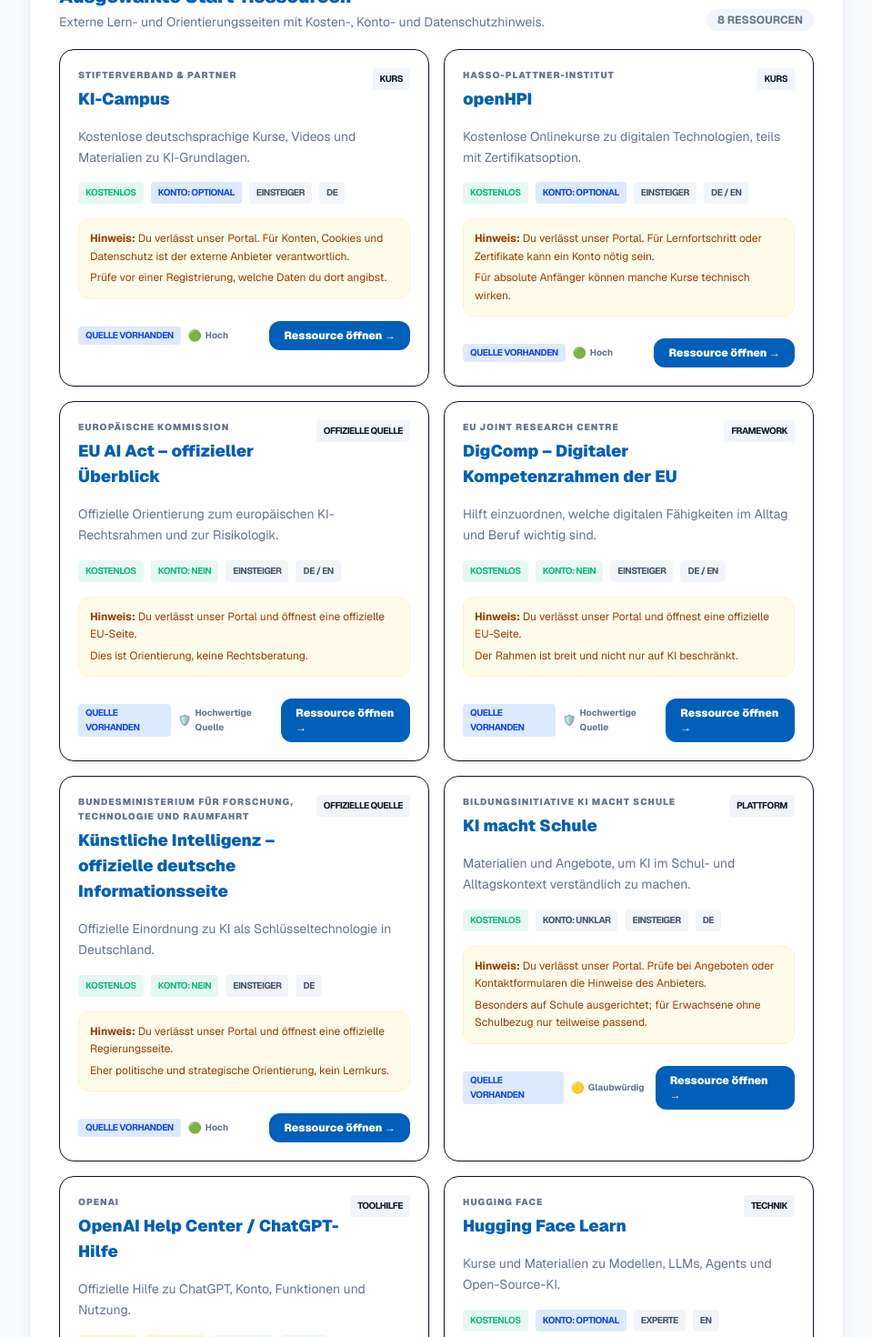
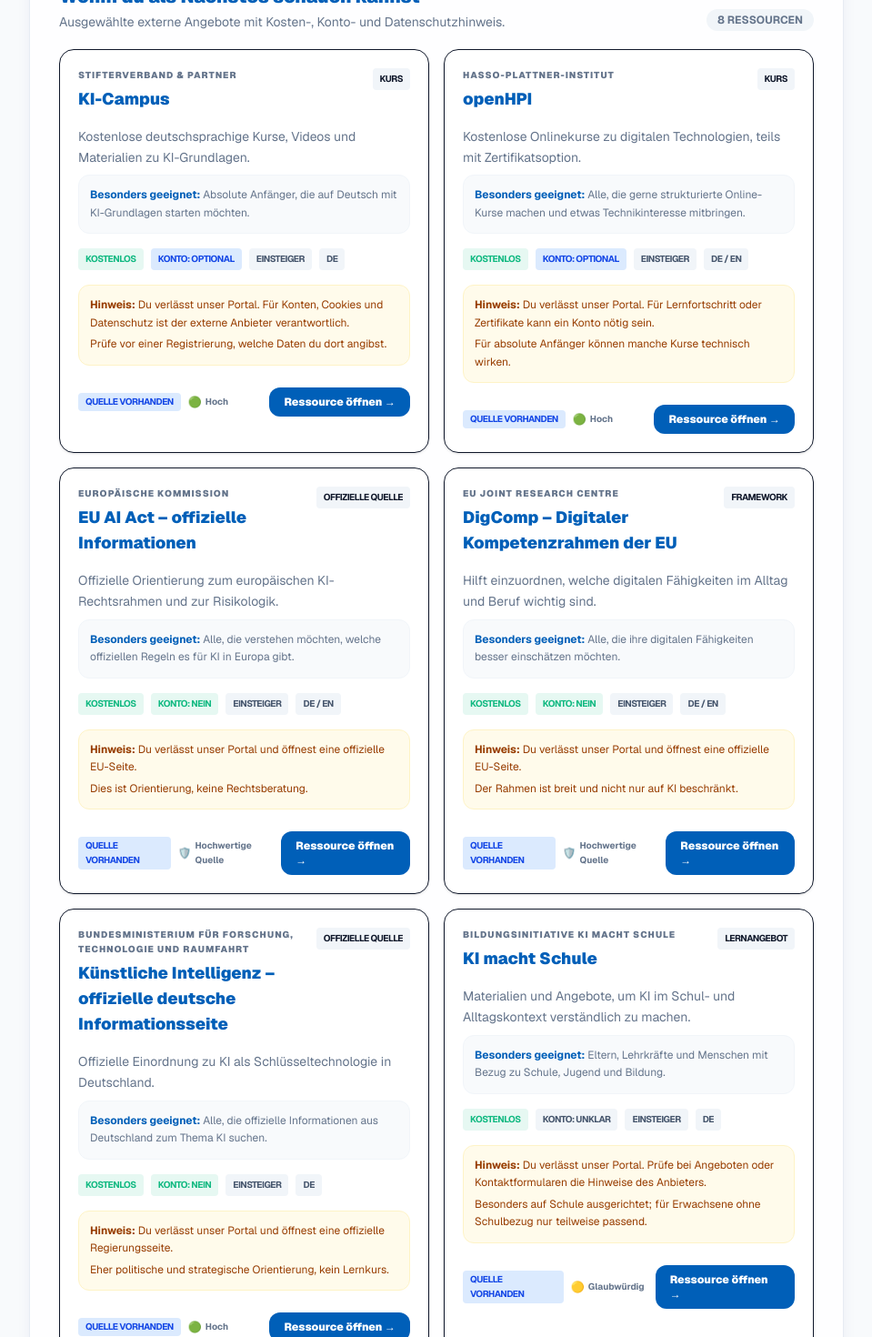
Before and after one commit to smartlivingberlin/ki-lernportal-nim, a Next.js app in the folder apps/web/: page / in a window 1280 px wide. Shown: the part 1200-2670 px from the top of the page at 91% size, without its empty margins (304-1263 px from the left). Built offline with nearby package versions, Linux system fonts and the light colour scheme.

Commit message:
fix: improve resource card beginner copy

```diff
--- a/apps/web/src/app/page.tsx
+++ b/apps/web/src/app/page.tsx
@@ -185,9 +185,9 @@
             <div className="mt-8 pt-6 border-t border-nim-border/70">
               <div className="flex flex-col md:flex-row md:items-end justify-between gap-3 mb-5">
                 <div>
-                  <h4 className="text-xl font-black text-nim-primary">Ausgewählte Start-Ressourcen</h4>
+                  <h4 className="text-xl font-black text-nim-primary">Wohin du als Nächstes schauen kannst</h4>
                   <p className="text-sm text-nim-secondary mt-1">
-                    Externe Lern- und Orientierungsseiten mit Kosten-, Konto- und Datenschutzhinweis.
+                    Ausgewählte externe Angebote mit Kosten-, Konto- und Datenschutzhinweis.
                   </p>
                 </div>
                 <span className="text-xs font-bold text-nim-secondary uppercase bg-slate-100 px-3 py-1 rounded-full w-fit">
@@ -477,7 +477,12 @@
         </span>
       </div>
 
-      <p className="text-sm leading-relaxed text-nim-secondary">{resource.benefit}</p>
+      <div className="space-y-2">
+        <p className="text-sm leading-relaxed text-nim-secondary">{resource.benefit}</p>
+        <p className="text-xs leading-relaxed text-nim-secondary bg-slate-50 border border-slate-100 rounded-xl p-3">
+          <span className="font-bold text-nim-primary">Besonders geeignet:</span> {resource.targetAudience}
+        </p>
+      </div>
 
       <div className="flex flex-wrap gap-2 text-[10px] font-bold uppercase tracking-tighter">
         <span className={`${costClass} px-2 py-1 rounded`}>{resource.costStatus}</span>
--- a/apps/web/src/data/resources.ts
+++ b/apps/web/src/data/resources.ts
@@ -18,7 +18,7 @@
     languages: ['de'],
     costStatus: CostStatus.Free,
     accountRequired: AccountRequirement.Optional,
-    targetAudience: 'Anfänger, Lehrende und alle, die KI verständlich lernen möchten.',
+    targetAudience: 'Absolute Anfänger, die auf Deutsch mit KI-Grundlagen starten möchten.',
     difficulty: DifficultyLevel.Beginner,
     benefit: 'Kostenlose deutschsprachige Kurse, Videos und Materialien zu KI-Grundlagen.',
     privacyNote: 'Du verlässt unser Portal. Für Konten, Cookies und Datenschutz ist der externe Anbieter verantwortlich.',
@@ -37,7 +37,7 @@
     languages: ['de', 'en'],
     costStatus: CostStatus.Free,
     accountRequired: AccountRequirement.Optional,
-    targetAudience: 'Lernende mit Interesse an Digitalisierung, Informatik und KI.',
+    targetAudience: 'Alle, die gerne strukturierte Online-Kurse machen und etwas Technikinteresse mitbringen.',
     difficulty: DifficultyLevel.Beginner,
     benefit: 'Kostenlose Onlinekurse zu digitalen Technologien, teils mit Zertifikatsoption.',
     privacyNote: 'Du verlässt unser Portal. Für Lernfortschritt oder Zertifikate kann ein Konto nötig sein.',
@@ -49,14 +49,14 @@
   },
   {
     id: 'eu-ai-act-overview',
-    title: 'EU AI Act – offizieller Überblick',
+    title: 'EU AI Act – offizielle Informationen',
     provider: 'Europäische Kommission',
     url: 'https://digital-strategy.ec.europa.eu/de/policies/regulatory-framework-ai',
     resourceType: ResourceType.Official,
     languages: ['de', 'en'],
     costStatus: CostStatus.Free,
     accountRequired: AccountRequirement.No,
-    targetAudience: 'Bürger, Lernende, Unternehmen und Interessierte am europäischen KI-Rechtsrahmen.',
+    targetAudience: 'Alle, die verstehen möchten, welche offiziellen Regeln es für KI in Europa gibt.',
     difficulty: DifficultyLevel.Beginner,
     benefit: 'Offizielle Orientierung zum europäischen KI-Rechtsrahmen und zur Risikologik.',
     privacyNote: 'Du verlässt unser Portal und öffnest eine offizielle EU-Seite.',
@@ -75,7 +75,7 @@
     languages: ['de', 'en'],
     costStatus: CostStatus.Free,
     accountRequired: AccountRequirement.No,
-    targetAudience: 'Menschen, die digitale Kompetenzen strukturiert verstehen möchten.',
+    targetAudience: 'Alle, die ihre digitalen Fähigkeiten besser einschätzen möchten.',
     difficulty: DifficultyLevel.Beginner,
     benefit: 'Hilft einzuordnen, welche digitalen Fähigkeiten im Alltag und Beruf wichtig sind.',
     privacyNote: 'Du verlässt unser Portal und öffnest eine offizielle EU-Seite.',
@@ -94,7 +94,7 @@
     languages: ['de'],
     costStatus: CostStatus.Free,
     accountRequired: AccountRequirement.No,
-    targetAudience: 'Alle, die deutsche KI-Strategie, Forschung und Förderung grob einordnen möchten.',
+    targetAudience: 'Alle, die offizielle Informationen aus Deutschland zum Thema KI suchen.',
     difficulty: DifficultyLevel.Beginner,
     benefit: 'Offizielle Einordnung zu KI als Schlüsseltechnologie in Deutschland.',
     privacyNote: 'Du verlässt unser Portal und öffnest eine offizielle Regierungsseite.',
@@ -113,7 +113,7 @@
     languages: ['de'],
     costStatus: CostStatus.Free,
     accountRequired: AccountRequirement.Unknown,
-    targetAudience: 'Schüler, Eltern, Lehrkräfte und Einsteiger im Bildungskontext.',
+    targetAudience: 'Eltern, Lehrkräfte und Menschen mit Bezug zu Schule, Jugend und Bildung.',
     difficulty: DifficultyLevel.Beginner,
     benefit: 'Materialien und Angebote, um KI im Schul- und Alltagskontext verständlich zu machen.',
     privacyNote: 'Du verlässt unser Portal. Prüfe bei Angeboten oder Kontaktformularen die Hinweise des Anbieters.',
@@ -125,14 +125,14 @@
   },
   {
     id: 'openai-help',
-    title: 'OpenAI Help Center / ChatGPT-Hilfe',
+    title: 'OpenAI-Hilfeseite zu ChatGPT',
     provider: 'OpenAI',
     url: 'https://help.openai.com',
     resourceType: ResourceType.ToolHelp,
     languages: ['de', 'en'],
     costStatus: CostStatus.Freemium,
     accountRequired: AccountRequirement.Yes,
-    targetAudience: 'Nutzerinnen und Nutzer, die ChatGPT oder OpenAI-Produkte verstehen möchten.',
+    targetAudience: 'Alle, die ChatGPT gerade ausprobieren oder besser verstehen möchten.',
     difficulty: DifficultyLevel.Beginner,
     benefit: 'Offizielle Hilfe zu ChatGPT, Konto, Funktionen und Nutzung.',
     privacyNote: 'Du verlässt unser Portal und öffnest einen externen KI-Anbieter. Gib keine sensiblen Daten ein.',
@@ -144,14 +144,14 @@
   },
   {
     id: 'huggingface-learn',
-    title: 'Hugging Face Learn',
+    title: 'Hugging Face Lernangebote',
     provider: 'Hugging Face',
     url: 'https://huggingface.co/learn',
     resourceType: ResourceType.Technical,
     languages: ['en'],
     costStatus: CostStatus.Free,
     accountRequired: AccountRequirement.Optional,
-    targetAudience: 'Fortgeschrittene und technisch Interessierte, die Modelle und Open-Source-KI verstehen möchten.',
+    targetAudience: 'Fortgeschrittene, die später tiefer in KI-Technik und Modelle einsteigen möchten.',
     difficulty: DifficultyLevel.Advanced,
     benefit: 'Kurse und Materialien zu Modellen, LLMs, Agents und Open-Source-KI.',
     privacyNote: 'Du verlässt unser Portal. Für eigene Experimente oder Uploads gelten die Regeln des externen Anbieters.',
--- a/apps/web/src/data/types.ts
+++ b/apps/web/src/data/types.ts
@@ -27,7 +27,7 @@
 }
 
 export enum SourceType {
-  Framework = 'Framework',
+  Framework = 'Kompetenzrahmen',
   Regulation = 'Verordnung',
   Documentation = 'Dokumentation',
   Guideline = 'Leitlinie',
@@ -89,9 +89,9 @@
 
 export enum ResourceType {
   Course = 'Kurs',
-  Platform = 'Plattform',
+  Platform = 'Lernangebot',
   Official = 'Offizielle Quelle',
-  ToolHelp = 'Toolhilfe',
+  ToolHelp = 'Hilfeseite',
   Framework = 'Framework',
   Technical = 'Technik'
 }
```
